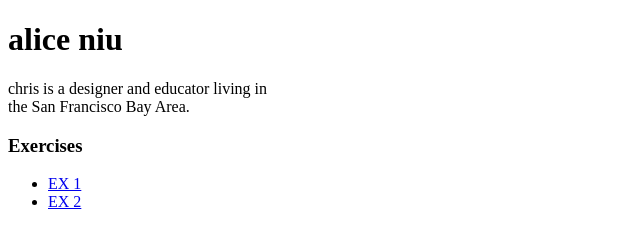
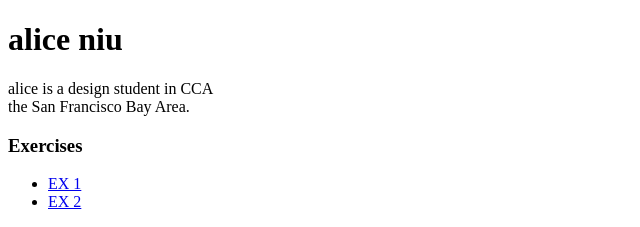
Before and after one commit to aliceniuuuuuu/interactive1, a plain HTML site: page index.html in a window 1280 px wide. Shown: the top 227 px of the page, 0-640 px from the left. Drawn offline with Linux system fonts and the light colour scheme.

Commit message:
haha
description

```diff
--- a/index.html
+++ b/index.html
@@ -13,7 +13,7 @@
 
     <!-- about me-->
     <h1>alice niu</h1>
-    <p class="desc">chris is a designer and educator living in<br />the San Francisco Bay Area.</p>
+    <p class="desc">alice is a design student in CCA<br />the San Francisco Bay Area.</p>
 
     <!-- my work -->
     <div id="exercises">
```
